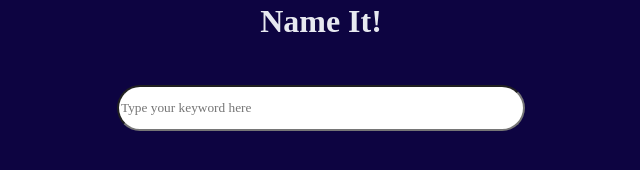
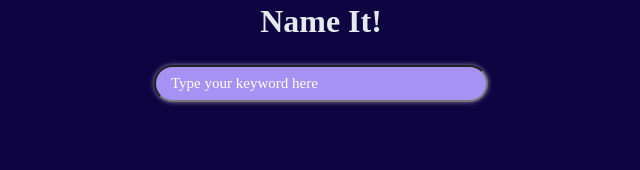
Before and after one commit to ishu1997/name_it, a React (Create React App) app: page / in a window 1280 px wide. Shown: the part 250-420 px from the top of the page, without its empty margins (319-959 px from the left). Built offline with nearby package versions, Linux system fonts and the light colour scheme; a web font is replaced by a local one.

Commit message:
animation added for header image

```diff
--- a/src/components/App/App.jsx
+++ b/src/components/App/App.jsx
@@ -10,15 +10,22 @@ class App extends React.Component {
     // state provided by react
 
     state = {
-        headerText: 'Name It!'
+        headerText: 'Name It!',
+        headerExpanded: true
+    }
+
+    handleInputChange = (keyword) => {
+        this.setState({ headerExpanded: false });
+        console.log(keyword);
+        console.log(this.state.headerExpanded);
     }
 
     render() {
         return (
             <div>
                 {/* passing props as headerTitle variable */}
-                <Header headerTitle={this.state.headerText} />
-                <Searchbox />
+                <Header headerExpanded={this.state.headerExpanded} headerTitle={this.state.headerText} />
+                <Searchbox HandleInputChange={this.handleInputChange} />
             </div>
         )
     }
--- a/src/components/Header/Header.css
+++ b/src/components/Header/Header.css
@@ -7,7 +7,18 @@
 }
 
 .head-image {
-    width: 250px;
+    width: auto;
+    transition: max-width 1s, min-width 1s;
+}
+
+.head-image-extended {
+    max-width: 250px;
+    min-width: 230px;
+}
+
+.head-image-contracted {
+    max-width: 60px;
+    min-width: 40px;
 }
 
 .head-text {
--- a/src/components/Header/Header.jsx
+++ b/src/components/Header/Header.jsx
@@ -2,13 +2,13 @@ import React from "react";
 import './Header.css'
 
 // props are recieved as argument in header component
-const Header = (props) => {
+const Header = ({ headerTitle, headerExpanded }) => {
     return (
         <div className="head-container">
-            <img className="head-image"
+            <img className={`head-image  ${headerExpanded ? `head-image-extended` : `head-image-contracted`}`}
                 src="https://user-images.githubusercontent.com/26179770/106359099-693e3380-6336-11eb-8069-9e36f25de5ca.png"
                 alt="headerimage"></img>
-            <h1 className="head-text">{props.headerTitle}</h1>
+            <h1 className="head-text">{headerTitle}</h1>
         </div>
     )
 }
--- a/src/components/SearchBox/Searchbox.css
+++ b/src/components/SearchBox/Searchbox.css
@@ -1,13 +1,25 @@
 .input-box {
     font-family: 'Hachi maru Pop', cursive;
-    width: 400px;
-    height: 40px;
-    border-radius: 25px;
+    background-color: #a592f2;
+    color: #e7e9f0;
+    width: 300px;
+    border-radius: 50px;
+    padding: 8px 15px;
+    font-size: 15px;
+    box-shadow: 0px 0px 5px rgba(255, 255, 255, 0.5);
+}
+
+.input-box::placeholder {
+    color: white;
+}
+
+.input-box:focus {
+    outline: none;
 }
 
 .search-container {
     display: flex;
-    flex-direction: column;
+    justify-content: center;
     align-items: center;
-    margin-top: 30px;
+    margin: 10px;
 }
--- a/src/components/SearchBox/Searchbox.jsx
+++ b/src/components/SearchBox/Searchbox.jsx
@@ -1,7 +1,7 @@
 import React from "react";
 import './Searchbox.css';
 
-const Searchbox = () => {
+const Searchbox = ({ HandleInputChange }) => {
 
     return (
         <div className="search-container">
@@ -9,6 +9,9 @@ const Searchbox = () => {
                 className="input-box"
                 type="text"
                 placeholder="Type your keyword here"
+                onChange={(event) => {
+                    HandleInputChange(event.target.value);
+                }}
             ></input>
         </div>
 
```
